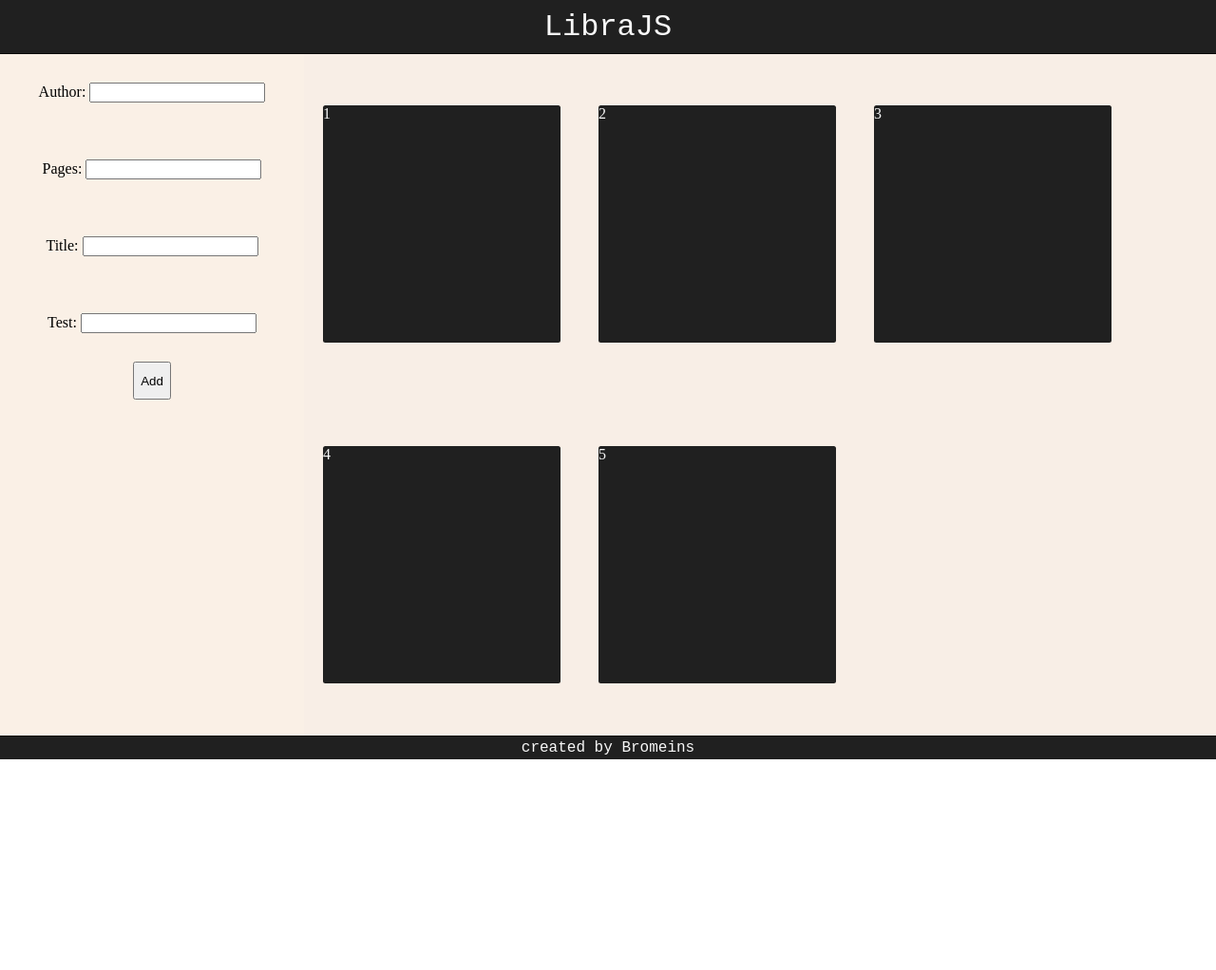
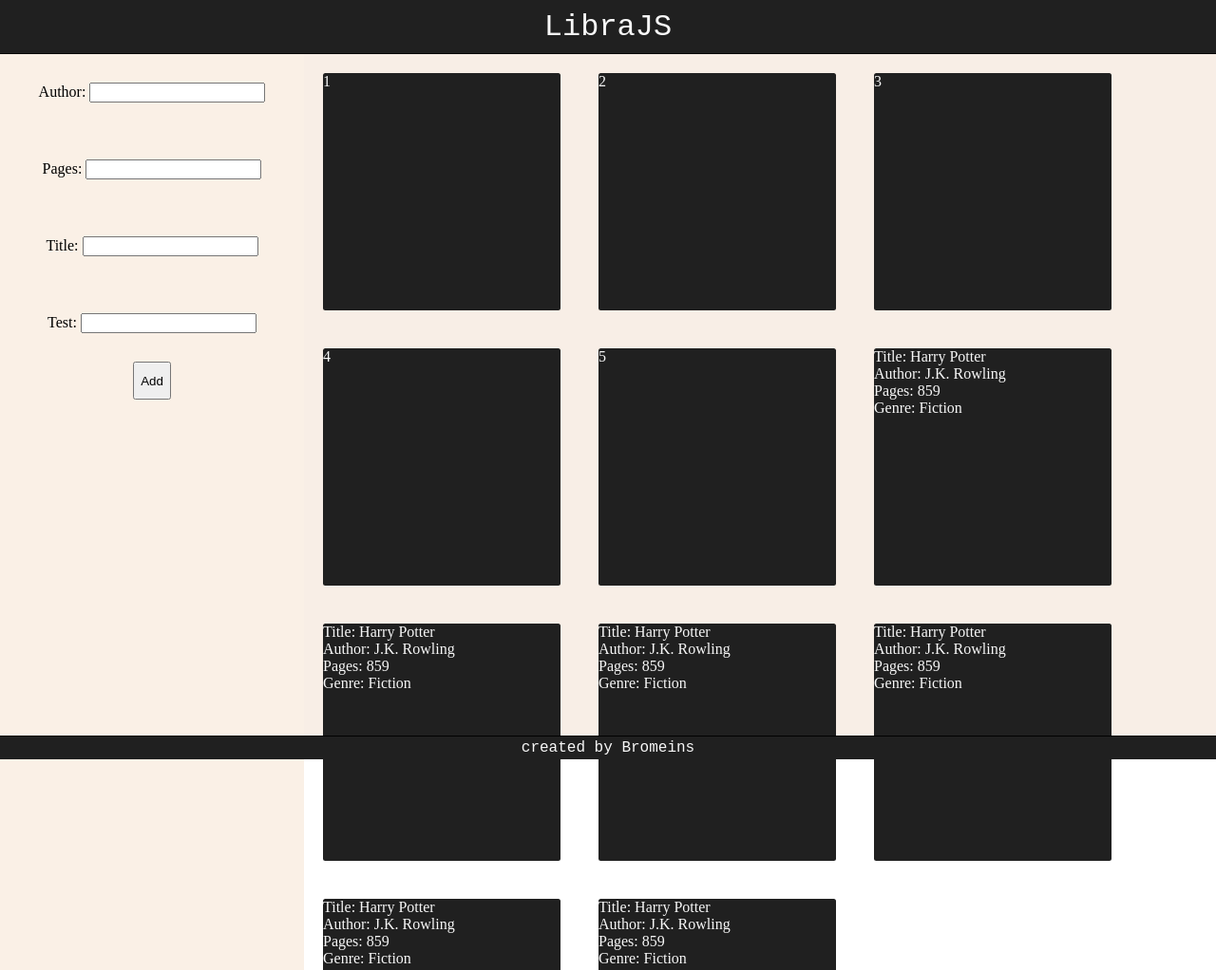
Before and after one commit to Bromein/librajs, a plain HTML site: page index.html in a window 1280 px wide. Shown: the top 1022 px of the page at 95% size. Before the commit the page ends 800 px from the top, so only its background shows below. Drawn offline with Linux system fonts and the light colour scheme.

Commit message:
addBookToLibrary func backbone added

```diff
--- a/app.js
+++ b/app.js
@@ -1,4 +1,48 @@
-const myLibrary = [];
+
+//test data~
+const myLibrary = [
+    {
+        title: "Harry Potter",
+        author: "J.K. Rowling",
+        pages: 859,
+        genre: "Fiction",
+    },
+    {
+        title: "Harry Potter",
+        author: "J.K. Rowling",
+        pages: 859,
+        genre: "Fiction",
+    },
+    {
+        title: "Harry Potter",
+        author: "J.K. Rowling",
+        pages: 859,
+        genre: "Fiction",
+    },
+    {
+        title: "Harry Potter",
+        author: "J.K. Rowling",
+        pages: 859,
+        genre: "Fiction",
+    },
+    {
+        title: "Harry Potter",
+        author: "J.K. Rowling",
+        pages: 859,
+        genre: "Fiction",
+    },
+    {
+        title: "Harry Potter",
+        author: "J.K. Rowling",
+        pages: 859,
+        genre: "Fiction",
+    }
+];
+
+
+
+const librarySection = document.querySelector(".library");
+//pickup at how to add forms in js ****************************
 
 
 function Book(title, author, pages, genre) {
@@ -8,6 +52,20 @@ function Book(title, author, pages, genre) {
     this.genre = genre;
 }
 
-function addBookToLibrary(book) {
+function addBookToLibrary(books) {
+    books.map(book => {
+        let {title, author, pages, genre} = book;
+        console.log(book);
+        console.log(title)
+        let newCard = document.createElement('div');
+        newCard.classList.add("card");
+        newCard.innerHTML = `<div>Title: ${title}</div><div> Author: ${author}<div>Pages: ${pages}</div><div>Genre: ${genre}</div>`
 
+        librarySection.appendChild(newCard);
+    })
 }
+
+
+
+
+addBookToLibrary(myLibrary)
--- a/styles.css
+++ b/styles.css
@@ -78,8 +78,14 @@ body {
     min-height: 250px;
     margin: 20px;
     border-radius: 1%;
-    color: #f7f7f7
+    color: #f7f7f7;
+
 }
+
+.card > div {
+    /* to be added */
+}
+
 
 .footer {
     position: absolute;
```
